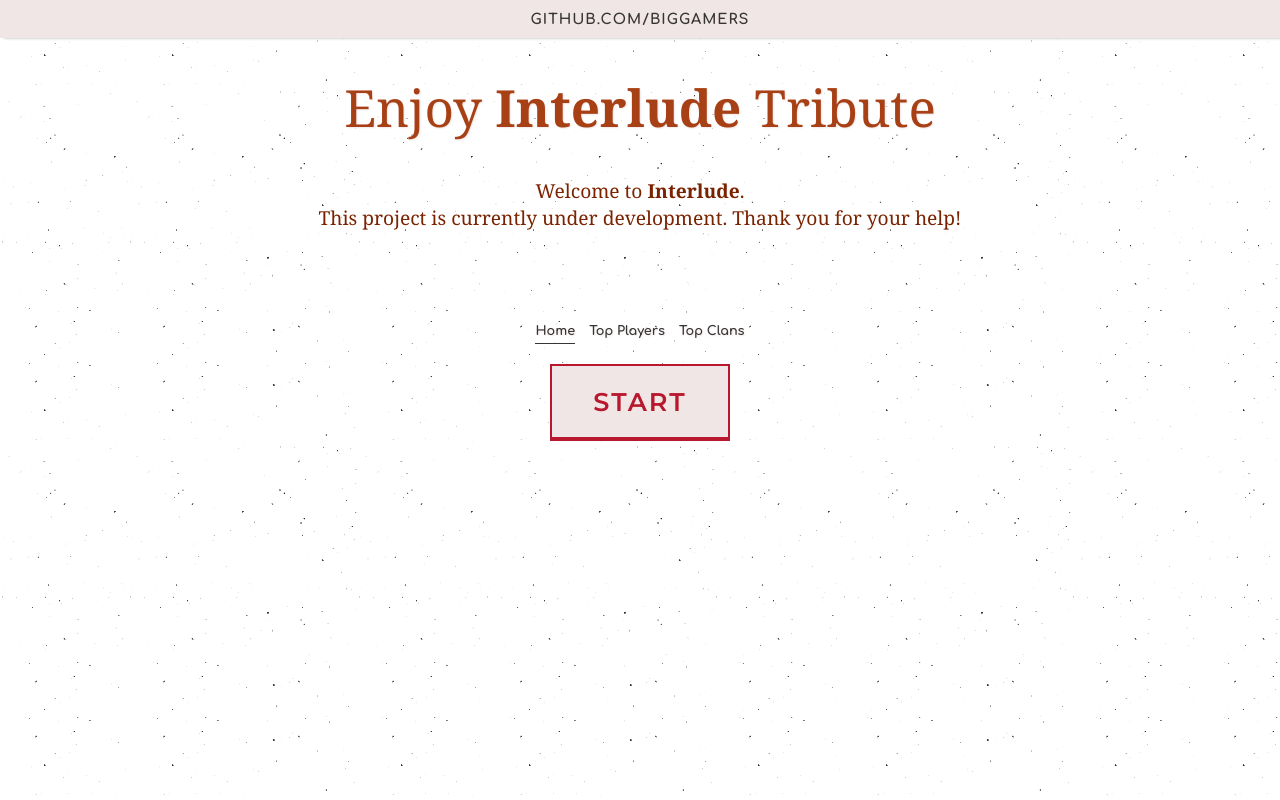
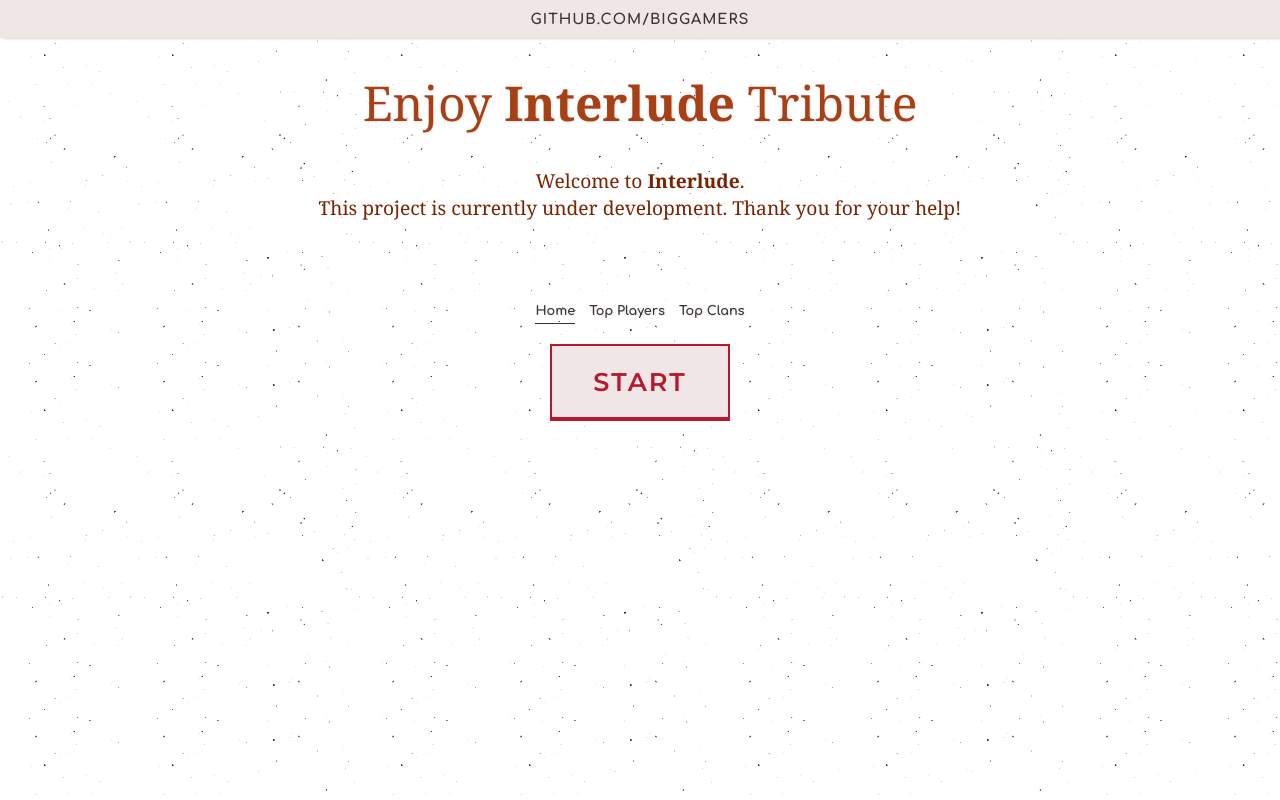
Before and after one commit to biggamers/interlude, a plain HTML site: page index.html in a window 1280 px wide. Drawn offline with Linux system fonts and the light colour scheme.

Commit message:
Update single.css

```diff
--- a/single.css
+++ b/single.css
@@ -31,7 +31,7 @@ container {
 }
 header {text-align: center;}
 h1 {
-  font-size: 3.2em;
+  font-size: 3em;
   font-family: Cambria, Georgia, serif;
   text-shadow: 1px 1px 2px #f0e6e6;
   color: #a84016;
@@ -45,7 +45,7 @@ p {
   color: #7a2300;
   transition: 0.8s linear;
 }
-nav {margin-top: 90px}
+nav {margin-top: 80px}
 nav a {
   font-family: 'Comfortaa', cursive;
   font-size: 0.8em;
```
